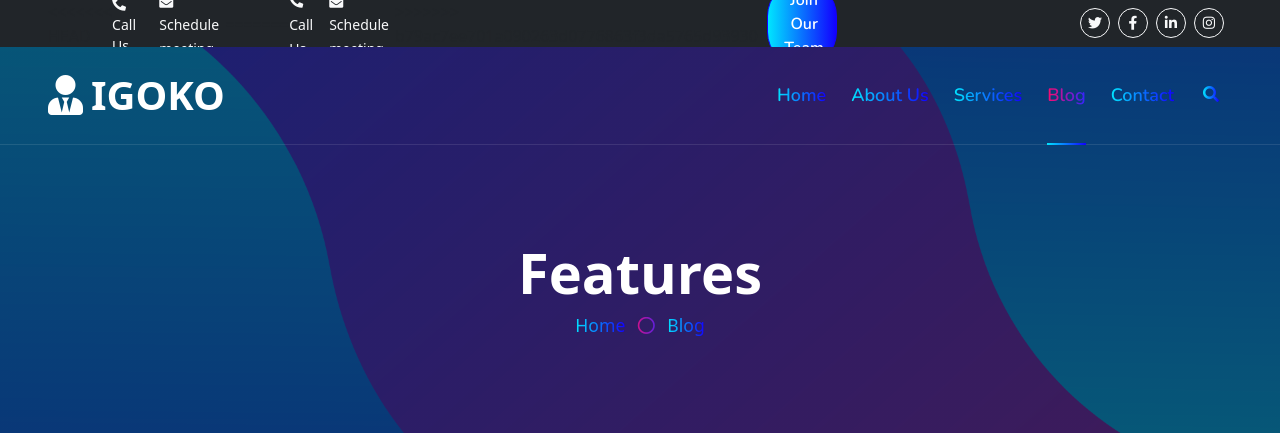
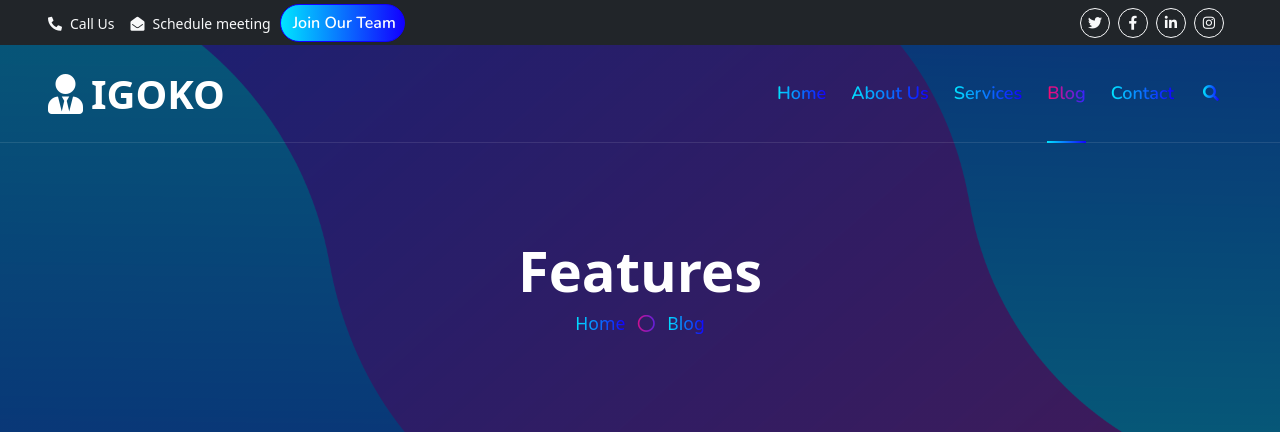
Before and after one commit to prashantkumarrgipt/igoko, a Django app: page /blog/ in a window 1280 px wide. Shown: the top 433 px of the page. Run offline with Django 4.2, Linux system fonts and the light colour scheme; some libraries are stand-ins or nearby versions.

Commit message:
fix topbar

```diff
--- a/templates/base.html
+++ b/templates/base.html
@@ -46,14 +46,9 @@
     <div class="row gx-0">
         <div class="col-lg-8 text-center text-lg-start mb-2 mb-lg-0">
             <div class="d-inline-flex align-items-center" style="height: 45px;">
-<<<<<<< HEAD
-                <small class="me-3 text-light"><i class="fa fa-phone-alt me-2"></i>Call Us</small>
-                <a class="nav-link" href="https://calendly.com/igokoavionics/30min"><small class="text-light"><i class="fa fa-envelope-open me-2"></i>Schedule meeting</small></a>
-=======
                 <a href="tel:+917532032523">
                 <small class="me-3 text-light"><i class="fa fa-phone-alt me-2"></i>Call Us</small></a>
                 <a href="https://calendly.com/igokoavionics/30min"><small class="text-light"><i class="fa fa-envelope-open me-2"></i>Schedule meeting</small></a>
->>>>>>> b79ac7ee701a090263d0776863f3da5765d93930
                 <!-- <small class="me-3 text-light"><i class="fa-solid fa-people-group me-2"></i>Join Our Team</small> -->
                 <button type="button" class="btn btn-join-our-team header-login" data-bs-toggle="modal"
                     data-bs-target="#jointeam" style="margin-left: 9px;">
```
